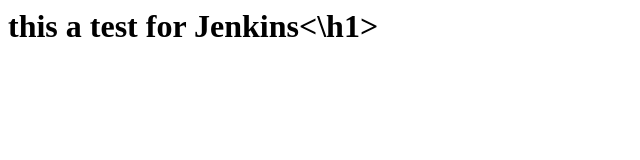
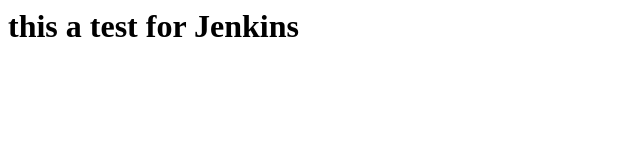
Before and after one commit to dazuimao1990/dockertest, a plain HTML site: page index.html in a window 1280 px wide. Shown: the whole page, without its empty margins (0-640 px from the left). Drawn offline with Linux system fonts and the light colour scheme.

Commit message:
Update index.html

```diff
--- a/index.html
+++ b/index.html
@@ -1 +1 @@
-<h1>this a test for Jenkins<\h1>
+<h1>this a test for Jenkins<h1\>
```
